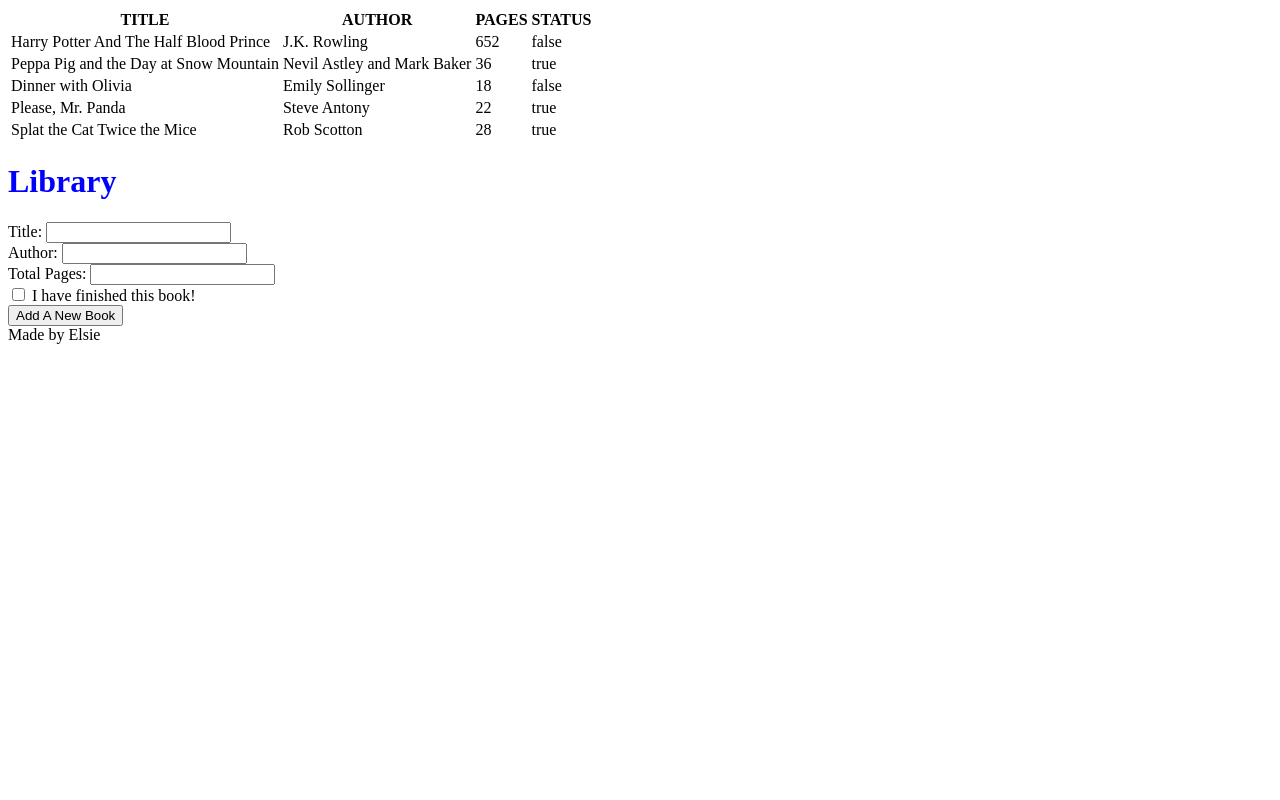
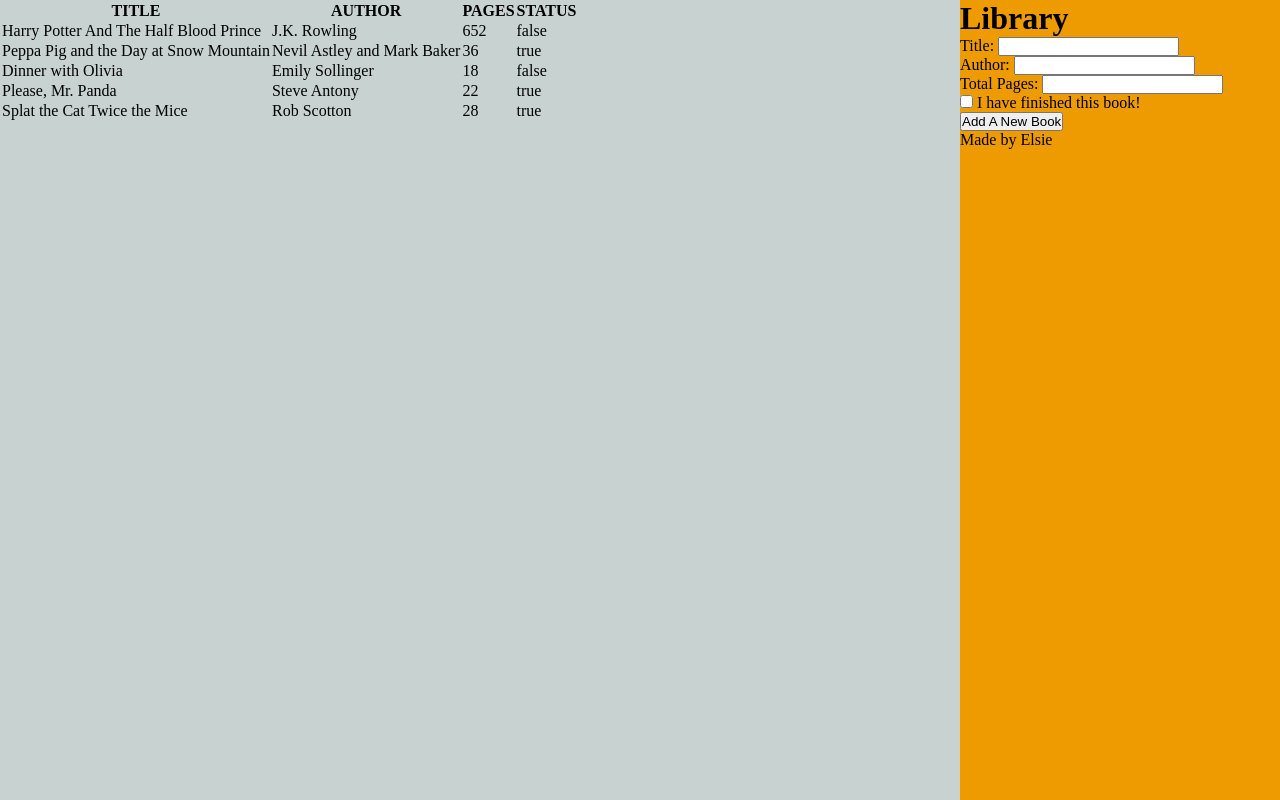
Before and after one commit to elsiechen/project-library, a plain HTML site: page index.html in a window 1280 px wide. Drawn offline with Linux system fonts and the light colour scheme.

Commit message:
Position left and right containers using grid and set custom colors

```diff
--- a/index.html
+++ b/index.html
@@ -9,6 +9,7 @@
     <script src="library.js" defer></script>
 </head>
 <body>
+    <div class="container">
         <div class="left-container">
             <table class="table">
                 <thead>
@@ -50,5 +51,6 @@
             </form>
             <footer>Made by Elsie</footer>
         </div>
+    </div>
 </body>
 </html>
--- a/style.css
+++ b/style.css
@@ -1,3 +1,24 @@
-h1 {
-    color: blue;
+*{
+    margin: 0;
+    padding: 0;
 }
+
+:root {
+    --main--color--: #EE9B01;
+    --second--color--: #68904D;
+    --third--color--: #C8D2D1;
+    --fourth-color--: #DA6A00;
+    --fifth-color--: #14471E;
+}
+.container {
+    display: grid;
+    grid-template-columns: 3fr 1fr;
+    height: 100vh;
+}
+
+.right-container {
+    background-color: var(--main--color--);
+}
+.left-container {
+    background-color: var(--third--color--);
+}
```
Lines whose indentation alone changed are shown as unchanged.
